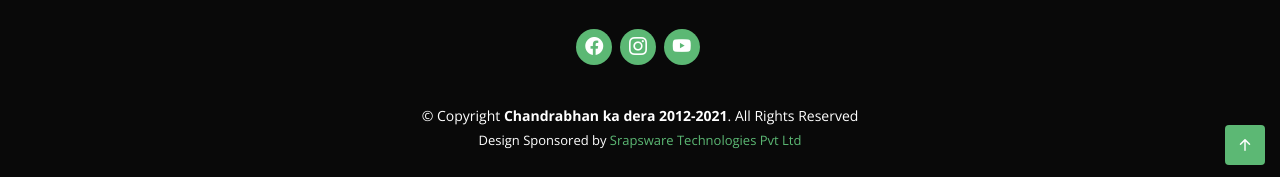
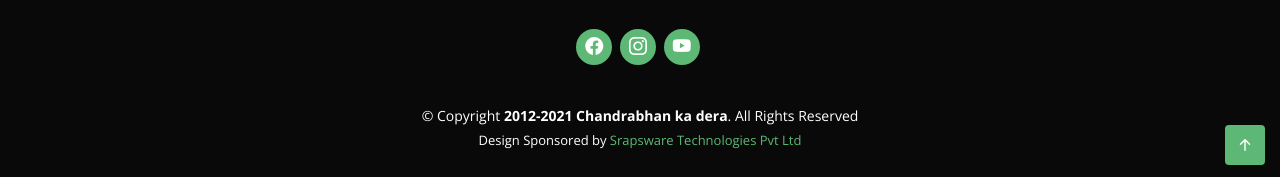
Before and after one commit to chandrabhankadera/chandrabhankadera.github.io, a Jekyll site: the page built from index.html, in a window 1280 px wide and 900 px high, scrolled down 1580 px. Shown: the part 720-897 px from the top of the window. Built offline with Jekyll 4.4.1, drawn with Linux system fonts in a browser that asks for light colours; part of the change alters nothing that is shown.

```diff
--- a/_includes/footer.html
+++ b/_includes/footer.html
@@ -8,7 +8,7 @@
 		<a href="https://www.youtube.com/channel/UClN-4kM8a3JsOCaruvJvtew" class="youtube" target="_blank" ><i class="bi bi-youtube"></i></a>
       </div>
       <div class="copyright">
-        &copy; Copyright <strong><span>{{ site.title }} 2012-{{ 'now' | date: "%Y" }}</span></strong>. All Rights Reserved
+        &copy; Copyright <strong><span> 2012-{{ 'now' | date: "%Y" }} {{ site.title }}</span></strong>. All Rights Reserved
       </div>
       <div class="credits">
         Design Sponsored by <a href="https://www.srapsware.com/" target="_blank">Srapsware Technologies Pvt Ltd</a>
```
